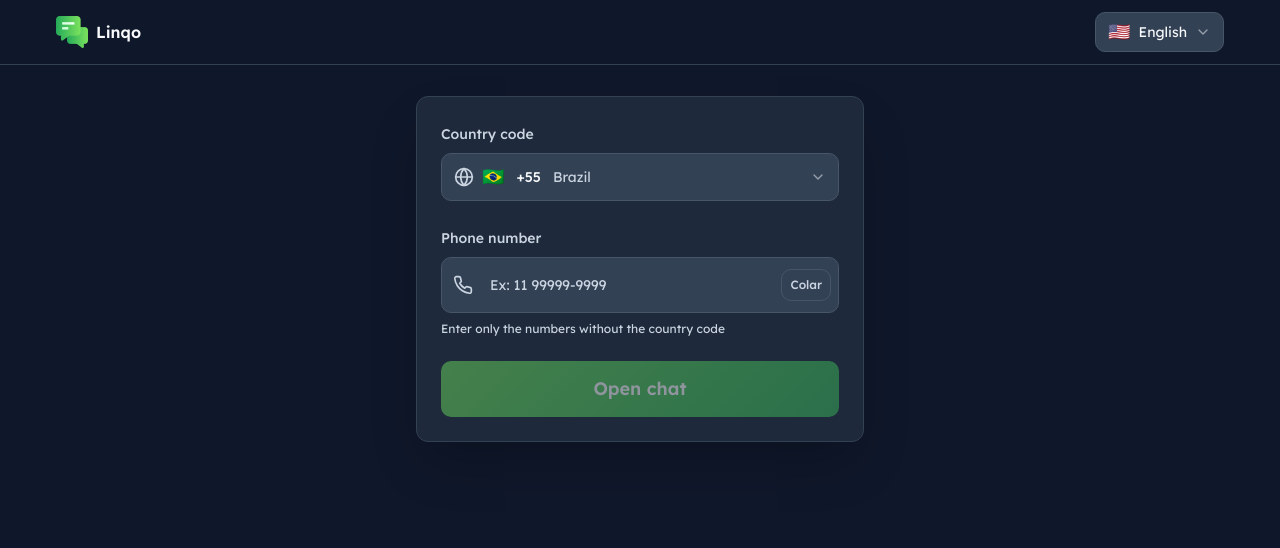
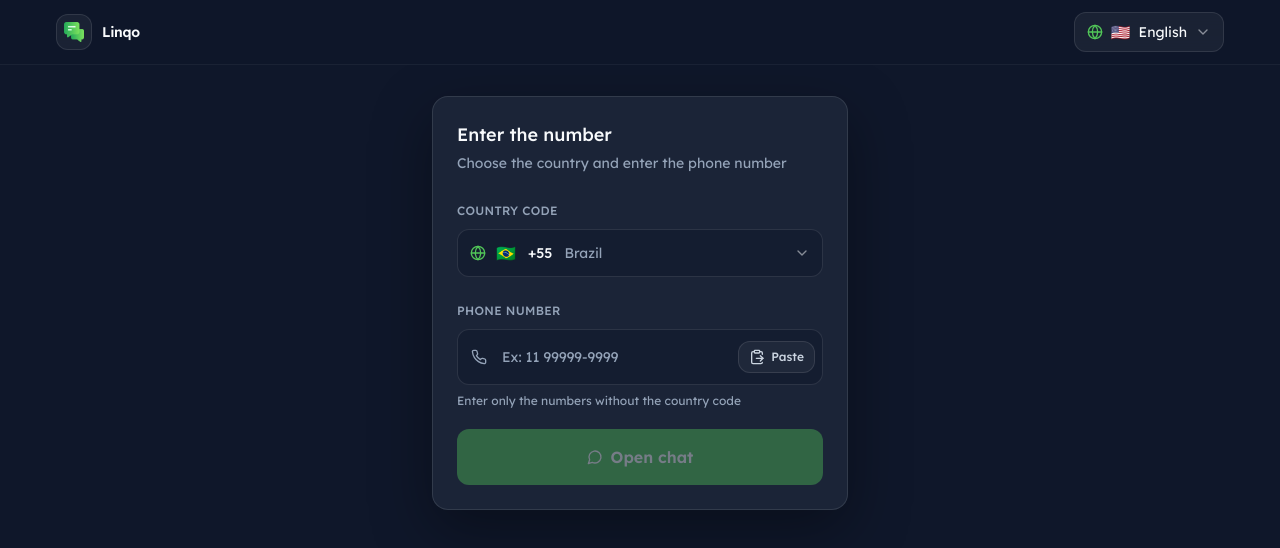
Before and after one commit to glhrmoura/linqo, a React (Vite) app: page / in a window 1280 px wide. Shown: the top 548 px of the page. Built offline with nearby package versions, Linux system fonts and the light colour scheme.

Commit message:
style: refine UI and fix page scroll blocking

```diff
--- a/src/components/ui/header.tsx
+++ b/src/components/ui/header.tsx
@@ -3,16 +3,20 @@ import { cn } from '@/lib/utils';
 
 export function Header({ className, ...props }: React.HTMLAttributes<HTMLElement>) {
   return (
-    <header className={cn('w-full border-b border-dark-bg-tertiary', className)} {...props}>
-      <div className="mx-auto max-w-[1200px] px-4 h-16 flex items-center justify-between">
-        <div className="flex items-center gap-2">
-          <img
-            src="/assets/logo.png"
-            alt="Linqo Logo"
-            className="w-8 h-8 object-contain"
-          />
-          <span className="text-dark-text font-semibold">Linqo</span>
-        </div>
+    <header className={cn('w-full', className)} {...props}>
+      <div className="mx-auto flex h-16 max-w-[1200px] items-center justify-between px-4">
+        <a href="/" className="group flex items-center gap-2.5">
+          <span className="flex h-9 w-9 items-center justify-center rounded-xl border border-white/10 bg-white/5 transition-colors group-hover:border-linqo-green/30 group-hover:bg-linqo-green/10">
+            <img
+              src="/assets/logo.png"
+              alt="Linqo"
+              className="h-5 w-5 object-contain"
+            />
+          </span>
+          <span className="text-sm font-semibold tracking-tight text-dark-text">
+            Linqo
+          </span>
+        </a>
         <LanguageSelector />
       </div>
     </header>
--- a/src/components/ui/language-selector.tsx
+++ b/src/components/ui/language-selector.tsx
@@ -17,20 +17,21 @@ export function LanguageSelector() {
 
   return (
     <Select value={i18n.language} onValueChange={handleLanguageChange}>
-      <SelectTrigger className="w-auto gap-2 bg-dark-bg-tertiary border-dark-bg-quaternary text-dark-text focus:border-linqo-green focus:ring-linqo-green/20 h-10">
+      <SelectTrigger className="h-10 w-auto gap-2 rounded-xl border-white/10 bg-white/5 text-dark-text transition-colors focus:border-linqo-green/50 focus:ring-linqo-green/20">
         <div className="flex items-center gap-2">
+          <Globe className="h-4 w-4 text-linqo-green" />
           <SelectValue />
         </div>
       </SelectTrigger>
-      <SelectContent className="bg-dark-bg-tertiary border-dark-bg-quaternary">
+      <SelectContent className="border-white/10 bg-dark-bg-secondary">
         {languages.map((lang) => (
           <SelectItem
             key={lang.code}
             value={lang.code}
-            className="text-dark-text hover:bg-dark-bg-quaternary focus:bg-dark-bg-quaternary"
+            className="text-dark-text focus:bg-white/5 focus:text-dark-text"
           >
             <div className="flex items-center gap-2">
-              <span className="text-lg">{lang.flag}</span>
+              <span className="text-base">{lang.flag}</span>
               <span>{t(`languages.${lang.code}`)}</span>
             </div>
           </SelectItem>
--- a/src/components/ui/toast.tsx
+++ b/src/components/ui/toast.tsx
@@ -14,7 +14,7 @@ const ToastViewport = React.forwardRef<
   <ToastPrimitives.Viewport
     ref={ref}
     className={cn(
-      'fixed top-0 right-0 z-[100] flex max-h-screen w-full flex-col-reverse p-4 sm:flex-col md:max-w-[420px]',
+      'pointer-events-none fixed top-0 right-0 z-[100] flex max-h-screen w-full flex-col-reverse p-4 sm:flex-col md:max-w-[420px]',
       className
     )}
     {...props}
--- a/src/i18n/locales/en-US.json
+++ b/src/i18n/locales/en-US.json
@@ -15,6 +15,7 @@
       "helper": "Enter only the numbers without the country code",
       "error": "Number must be between 8 and 15 digits"
     },
+    "paste": "Paste",
     "submit": "Open chat"
   },
   "footer": {
@@ -29,6 +30,10 @@
     "success": {
       "title": "Chat opened!",
       "description": "The conversation has been started in a new tab."
+    },
+    "pasteError": {
+      "title": "Could not paste",
+      "description": "Allow clipboard access in your browser."
     }
   },
   "languages": {
--- a/src/i18n/locales/es-ES.json
+++ b/src/i18n/locales/es-ES.json
@@ -15,6 +15,7 @@
       "helper": "Ingresa solo los números sin el código de país",
       "error": "El número debe tener entre 8 y 15 dígitos"
     },
+    "paste": "Pegar",
     "submit": "Abrir conversación"
   },
   "footer": {
@@ -29,6 +30,10 @@
     "success": {
       "title": "¡Conversación abierta!",
       "description": "La conversación se ha iniciado en una nueva pestaña."
+    },
+    "pasteError": {
+      "title": "No se pudo pegar",
+      "description": "Permite el acceso al portapapeles en el navegador."
     }
   },
   "languages": {
--- a/src/i18n/locales/pt-BR.json
+++ b/src/i18n/locales/pt-BR.json
@@ -15,6 +15,7 @@
       "helper": "Digite apenas os números sem o código do país",
       "error": "Número deve ter entre 8 e 15 dígitos"
     },
+    "paste": "Colar",
     "submit": "Abrir conversa"
   },
   "footer": {
@@ -29,6 +30,10 @@
     "success": {
       "title": "Conversa aberta!",
       "description": "A conversa foi iniciada em uma nova aba."
+    },
+    "pasteError": {
+      "title": "Não foi possível colar",
+      "description": "Permita acesso à área de transferência no navegador."
     }
   },
   "languages": {
--- a/src/index.css
+++ b/src/index.css
@@ -39,8 +39,16 @@
 @layer base {
   * {
     @apply border-border;
+  }
+
+  html,
+  body,
+  #root {
+    min-height: 100%;
+  }
+
+  html {
     scroll-behavior: smooth;
-    overscroll-behavior: none;
   }
 
   body {
@@ -50,11 +58,15 @@
 
 @layer components {
   .linqo-gradient {
-    background: linear-gradient(135deg, #6BD75C 0%, #37B65B 100%);
+    background: #52C658;
+  }
+
+  .linqo-gradient:hover:not(:disabled) {
+    background: #6BD75C;
   }
 
   .glass-effect {
-    backdrop-filter: blur(10px);
-    background: rgba(30, 41, 59, 0.8);
+    backdrop-filter: blur(16px);
+    background: rgba(30, 41, 59, 0.72);
   }
 }
--- a/src/pages/Index.tsx
+++ b/src/pages/Index.tsx
@@ -1,14 +1,21 @@
 import { useState } from 'react';
 import { useTranslation } from 'react-i18next';
-import { Phone, CheckCircle, AlertCircle, Globe } from 'lucide-react';
+import {
+  Phone,
+  Check,
+  CircleAlert,
+  Globe,
+  ClipboardPaste,
+  MessageCircle,
+} from 'lucide-react';
 
 import { useToast } from '@/hooks/use-toast';
 
 import { Input } from '@/components/ui/input';
 import { Button } from '@/components/ui/button';
-import { Card, CardContent } from '@/components/ui/card';
 import { Select, SelectContent, SelectItem, SelectTrigger, SelectValue } from '@/components/ui/select';
 import { Header } from '@/components/ui/header';
+import { cn } from '@/lib/utils';
 
 const countryCodes = [
   { code: '+55', countryCode: 'BR', flag: '🇧🇷' },
@@ -61,16 +68,16 @@ const Index = () => {
       validatePhoneNumber(value);
     } catch {
       toast({
-        title: 'Nao foi possivel colar',
-        description: 'Permita acesso a area de transferencia no navegador.',
+        title: t('toast.pasteError.title'),
+        description: t('toast.pasteError.description'),
         variant: 'destructive',
       });
     }
   };
 
-  const formatPhoneNumber = (countryCode: string, number: string) => {
+  const formatPhoneNumber = (selectedCountryCode: string, number: string) => {
     const cleaned = number.replace(/\D/g, '');
-    const countryCodeDigits = countryCode.replace('+', '');
+    const countryCodeDigits = selectedCountryCode.replace('+', '');
     return countryCodeDigits + cleaned;
   };
 
@@ -85,14 +92,9 @@ const Index = () => {
     }
 
     const formattedNumber = formatPhoneNumber(countryCode, phoneNumber);
-
-    let chatUrl;
-
-    if (isMobileDevice()) {
-      chatUrl = `whatsapp://send?phone=${formattedNumber}`;
-    } else {
-      chatUrl = `https://wa.me/${formattedNumber}`;
-    }
+    const chatUrl = isMobileDevice()
+      ? `whatsapp://send?phone=${formattedNumber}`
+      : `https://wa.me/${formattedNumber}`;
 
     window.open(chatUrl, '_blank');
 
@@ -103,90 +105,112 @@ const Index = () => {
   };
 
   return (
-    <div className="min-h-screen bg-dark-bg flex flex-col">
-      <Header className="fixed top-0 left-0 right-0 z-50 bg-dark-bg" />
-      <main className="flex-1 flex items-start justify-center p-4 pt-24">
-        <div className="w-full max-w-md animate-fade-in">
-          <Card className="bg-dark-bg-secondary border-dark-bg-tertiary shadow-2xl">
-            <CardContent className="space-y-6 pt-6">
+    <div className="min-h-screen bg-dark-bg text-dark-text">
+      <Header className="fixed left-0 right-0 top-0 z-50 border-b border-white/5 bg-dark-bg/70 backdrop-blur-xl" />
+
+      <main className="mx-auto w-full max-w-md animate-fade-in px-4 pb-10 pt-24">
+        <section className="rounded-2xl border border-white/10 bg-dark-bg-secondary/80 p-5 shadow-[0_20px_60px_rgba(0,0,0,0.35)] sm:p-6">
+          <div className="mb-6 space-y-1">
+            <h2 className="text-lg font-medium text-dark-text">{t('card.title')}</h2>
+            <p className="text-sm text-dark-text-tertiary">{t('card.description')}</p>
+          </div>
+
+          <div className="space-y-5">
             <div className="space-y-2">
-                <label className="text-sm font-medium text-dark-text-secondary">
+              <label className="text-xs font-medium uppercase tracking-wide text-dark-text-tertiary">
                 {t('form.countryCode.label')}
               </label>
               <Select value={countryCode} onValueChange={setCountryCode}>
-                  <SelectTrigger className="bg-dark-bg-tertiary border-dark-bg-quaternary text-dark-text focus:border-linqo-green focus:ring-linqo-green/20 h-12">
-                    <div className="flex items-center gap-2">
-                      <Globe size={20} className="text-dark-text-secondary" />
+                <SelectTrigger className="h-12 rounded-xl border-white/10 bg-dark-bg/50 text-dark-text transition-colors focus:border-linqo-green/60 focus:ring-linqo-green/20">
+                  <div className="flex items-center gap-2.5">
+                    <Globe className="h-4 w-4 text-linqo-green" />
                     <SelectValue />
                   </div>
                 </SelectTrigger>
-                  <SelectContent className="bg-dark-bg-tertiary border-dark-bg-quaternary">
+                <SelectContent className="border-white/10 bg-dark-bg-secondary">
                   {countryCodes.map((country) => (
                     <SelectItem
                       key={country.code}
                       value={country.code}
-                        className="text-dark-text hover:bg-dark-bg-quaternary focus:bg-dark-bg-quaternary"
+                      className="text-dark-text focus:bg-white/5 focus:text-dark-text"
                     >
                       <div className="flex items-center gap-3">
-                          <span className="text-lg">{country.flag}</span>
-                          <span className="font-medium">{country.code}</span>
-                          <span className="text-dark-text-secondary">{t(`countries.${country.countryCode}`)}</span>
+                        <span className="text-base">{country.flag}</span>
+                        <span className="font-medium tabular-nums">{country.code}</span>
+                        <span className="text-dark-text-tertiary">
+                          {t(`countries.${country.countryCode}`)}
+                        </span>
                       </div>
                     </SelectItem>
                   ))}
                 </SelectContent>
               </Select>
             </div>
+
             <div className="space-y-2">
-                <label className="text-sm font-medium text-dark-text-secondary">
+              <label className="text-xs font-medium uppercase tracking-wide text-dark-text-tertiary">
                 {t('form.phoneNumber.label')}
               </label>
               <div className="relative">
-                  <Phone className="absolute left-3 top-1/2 transform -translate-y-1/2 text-dark-text-secondary" size={20} />
+                <Phone className="pointer-events-none absolute left-3.5 top-1/2 h-4 w-4 -translate-y-1/2 text-dark-text-tertiary" />
                 <Input
                   type="tel"
                   placeholder={t('form.phoneNumber.placeholder')}
                   value={phoneNumber}
                   onChange={handlePhoneChange}
-                    className="pl-12 pr-28 bg-dark-bg-tertiary border-dark-bg-quaternary text-dark-text placeholder:text-dark-text-secondary focus:border-linqo-green focus:ring-linqo-green/20 text-lg h-14"
+                  className="h-14 rounded-xl border-white/10 bg-dark-bg/50 pl-11 pr-28 text-base text-dark-text transition-colors placeholder:text-dark-text-tertiary focus-visible:border-linqo-green/60 focus-visible:ring-linqo-green/20"
                 />
+                <div className="absolute right-2 top-1/2 flex -translate-y-1/2 items-center gap-1">
+                  {phoneNumber && (
+                    <span
+                      className={cn(
+                        'flex h-8 w-8 items-center justify-center rounded-lg',
+                        isValidNumber
+                          ? 'bg-linqo-green/15 text-linqo-green'
+                          : 'bg-red-500/15 text-red-400'
+                      )}
+                    >
+                      {isValidNumber ? (
+                        <Check className="h-4 w-4" strokeWidth={2.5} />
+                      ) : (
+                        <CircleAlert className="h-4 w-4" />
+                      )}
+                    </span>
+                  )}
                   <Button
                     type="button"
                     onClick={handlePastePhone}
                     variant="ghost"
-                    className="absolute right-2 top-1/2 h-8 -translate-y-1/2 rounded-md border border-dark-bg-quaternary bg-dark-bg-tertiary px-2 text-xs text-dark-text-secondary transition-all duration-200 hover:border-linqo-green/40 hover:bg-dark-bg-quaternary hover:text-dark-text"
+                    size="sm"
+                    className="h-8 gap-1.5 rounded-lg border border-white/10 bg-white/5 px-2.5 text-xs text-dark-text-secondary transition-all hover:border-linqo-green/30 hover:bg-linqo-green/10 hover:text-dark-text"
                   >
-                    Colar
+                    <ClipboardPaste className="h-3.5 w-3.5" />
+                    {t('form.paste')}
                   </Button>
-                  {phoneNumber && (
-                    <div className="absolute right-16 top-1/2 transform -translate-y-1/2">
-                      {isValidNumber ? (
-                        <CheckCircle className="text-linqo-green" size={20} />
+                </div>
+              </div>
+              {phoneNumber && !isValidNumber ? (
+                <p className="flex items-center gap-1.5 text-sm text-red-400">
+                  <CircleAlert className="h-3.5 w-3.5 shrink-0" />
+                  {t('form.phoneNumber.error')}
+                </p>
               ) : (
-                        <AlertCircle className="text-red-500" size={20} />
+                <p className="text-xs text-dark-text-tertiary">
+                  {t('form.phoneNumber.helper')}
+                </p>
               )}
             </div>
-                  )}
-                </div>
-                {phoneNumber && !isValidNumber && (
-                  <p className="text-red-400 text-sm">
-                    {t('form.phoneNumber.error')}
-                  </p>
-                )}
-                <p className="text-dark-text-secondary text-xs">
-                  {t('form.phoneNumber.helper')}
-                </p>
-              </div>
+
             <Button
               onClick={openChat}
               disabled={!phoneNumber || !isValidNumber}
-                className="w-full linqo-gradient hover:shadow-lg hover:shadow-linqo-green/25 disabled:opacity-50 disabled:cursor-not-allowed text-white font-semibold text-lg h-14 transition-all duration-300 transform hover:scale-105"
+              className="linqo-gradient h-14 w-full rounded-xl text-base font-semibold text-white transition-colors duration-200 disabled:cursor-not-allowed disabled:opacity-40"
             >
+              <MessageCircle className="h-5 w-5" />
               {t('form.submit')}
             </Button>
-            </CardContent>
-          </Card>
           </div>
+        </section>
       </main>
     </div>
   );
```
Also changed, not shown: tailwind.config.ts (+7 -2 lines). Lines whose indentation alone changed are shown as unchanged.
